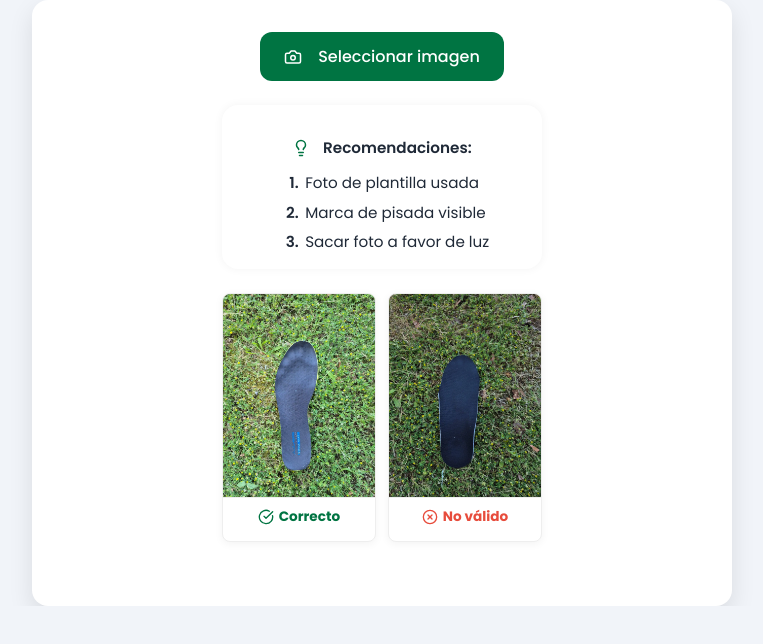
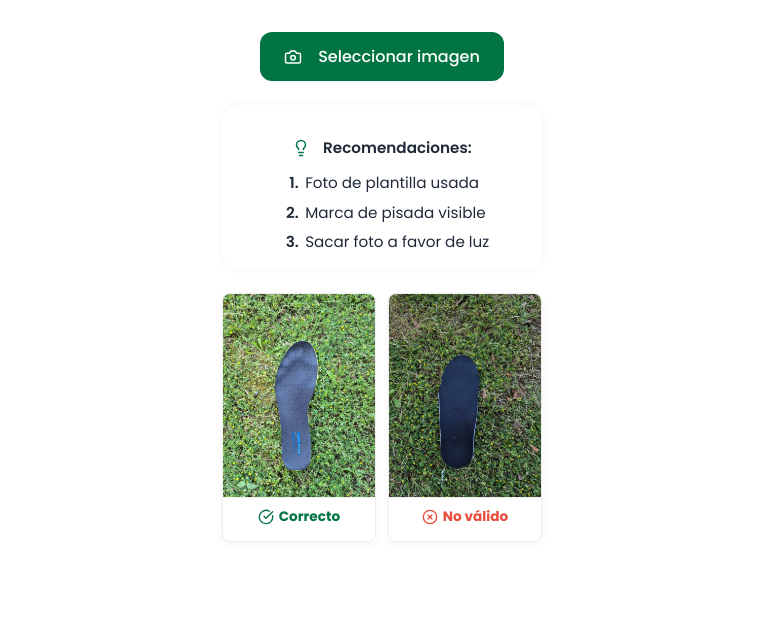
Before and after one commit to 9ness/scanner-ia-pisada, a Next.js app: page / in a window 1280 px wide. Shown: the top 644 px of the page, without its empty margins (258-1021 px from the left). Built offline with nearby package versions, Linux system fonts and the light colour scheme.

Commit message:
diseño v2 quitar bordes

```diff
--- a/styles/globals.css
+++ b/styles/globals.css
@@ -26,6 +26,7 @@ body {
   padding: 0;
   overflow-x: hidden;
   width: 100%;
+  background-color: white !important;
 }
 
 * {
@@ -250,10 +251,8 @@ body {
 }
 
 .container {
-  background: white;
+  background-color: white;
   padding: 2rem;
-  border-radius: 1rem;
-  box-shadow: 0 10px 25px rgba(0, 0, 0, 0.1);
   text-align: center;
   width: 100%;
   max-width: 700px;
```
Also changed, not shown: .stylelintrc.json.
